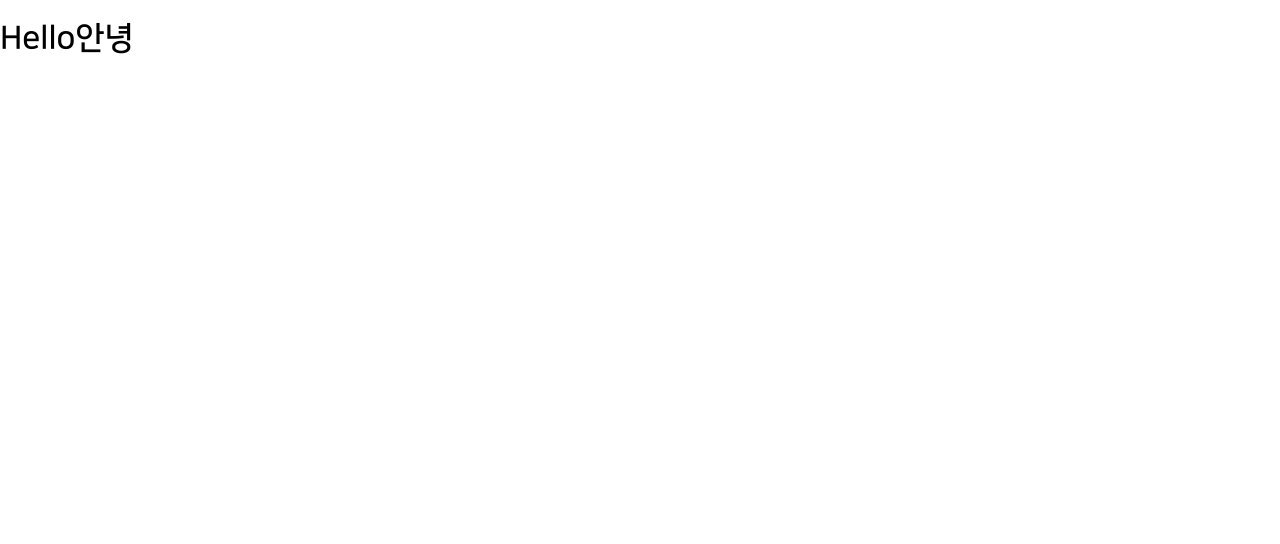
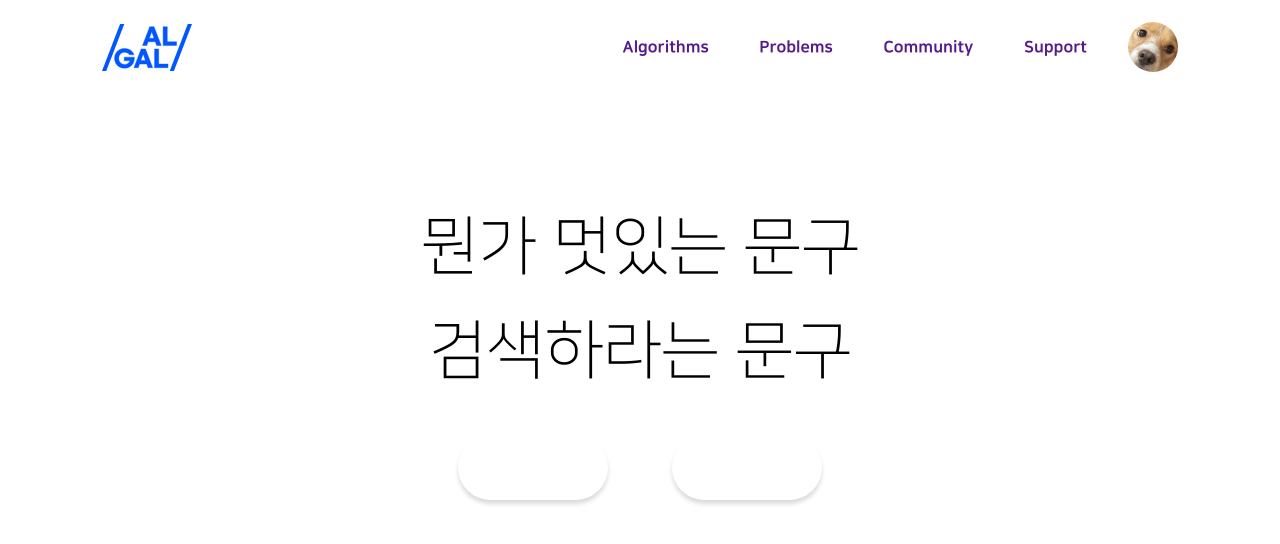
Before and after one commit to yeonju0110/algorithm-gallery, a React (Create React App) app in the folder app/: page / in a window 1280 px wide. Shown: the top 544 px of the page. Built offline with nearby package versions, Linux system fonts and the light colour scheme; no server answers.

Commit message:
feat: main components

```diff
--- a/app/src/app.jsx
+++ b/app/src/app.jsx
@@ -1,8 +1,19 @@
 import React from 'react';
 import './app.module.css';
+import { BrowserRouter, Route, Routes } from 'react-router-dom';
+import styles from './app.module.css';
+import Main from './components/main/main';
 
-function App() {
-  return <h1>Hello안녕</h1>;
+function App({ item }) {
+  return (
+    <div className={styles.app}>
+      <BrowserRouter>
+        <Routes>
+          <Route path='/' exact element={<Main item={item} />} />
+        </Routes>
+      </BrowserRouter>
+    </div>
+    );
 }
 
 export default App;
--- /dev/null
+++ b/app/src/components/item/item.jsx
@@ -0,0 +1,17 @@
+import React from 'react';
+import { Link } from 'react-router-dom';
+import styles from './item.module.css';
+
+const Item = ({ postId, latestPost }) => {
+    return (
+        <div className={styles.box}>
+            <Link to={`/post/${latestPost.postid}`} style={{ textDecoration: 'none', color: '#0056FF' }}>
+                <h5 className={styles.problem}>백준 #{latestPost.tag2}</h5>
+                <div className={styles.lang}>{latestPost.tag1}</div>
+                <div className={styles.algorithm}>{latestPost.tag3}</div>
+            </Link>
+        </div>
+    );
+};
+
+export default Item;
--- /dev/null
+++ b/app/src/components/item/item.module.css
@@ -0,0 +1,28 @@
+.box {
+    display: inline-block;
+    box-sizing: border-box;
+    width: 250px;
+    height: 250px;
+    padding: 20px;
+    margin: 15px;
+    border-radius: 10%;
+    box-shadow: 10px 5px 5px #D2D2D2;
+    flex-shrink: 0;
+    background-color: #ECFFFF;
+}
+
+.box:hover {
+    filter: grayscale(70%);
+    cursor: pointer;
+}
+
+.lang {
+    font-size: 20px;
+    color: #0056FF;
+}
+
+.algorithm {
+    font-size: 40px;
+    font-weight: 500px;
+    color: #0056FF;
+}
--- /dev/null
+++ b/app/src/components/item_list/item_list.jsx
@@ -0,0 +1,26 @@
+import React, { useState, useEffect } from 'react';
+import Item from '../item/item';
+import styles from './item_list.module.css';
+
+const ItemList = ({ item }) => {
+    const [latestPosts, setLatestPosts] = useState([]);
+
+    useEffect(() => {
+        item
+            .showLatest()
+            .then(latestPosts => setLatestPosts(latestPosts));
+    }, []);
+
+    return (
+        <div className={styles.box}>
+            {latestPosts.map(latestPost => (
+                <Item
+                    key={latestPost.postid}
+                    latestPost={latestPost}
+                />
+            ))}
+        </div>
+    );
+};
+
+export default ItemList;
--- /dev/null
+++ b/app/src/components/item_list/item_list.module.css
@@ -0,0 +1,9 @@
+.box {
+    width: 100%;
+    height: 50px;
+    margin: 87px 0;
+    padding: 0 100px;
+    display: flex;
+    justify-content: center;
+    flex-wrap: wrap;
+}
--- /dev/null
+++ b/app/src/components/main/main.jsx
@@ -0,0 +1,24 @@
+import React from 'react';
+import Header from '../header/header';
+import ItemList from '../item_list/item_list';
+import Search from '../search/search';
+import styles from './main.module.css';
+
+const Main = ({ item }) => {
+    return (
+        <div className={styles.feed}>
+            <Header />
+            <section className={styles.box}>
+                <p className={styles.text}>뭔가 멋있는 문구</p>
+                <p className={styles.text}>검색하라는 문구</p>
+                <div className={styles.search}>
+                    <Search />
+                    <Search />
+                </div>
+            </section>
+            <ItemList item={item} />
+        </div>
+    );
+};
+
+export default Main;
--- /dev/null
+++ b/app/src/components/main/main.module.css
@@ -0,0 +1,25 @@
+@value agGray from '../../common/colors.css';
+
+.feed {
+    width: 100%;
+}
+
+.box {
+    background-color: agGray;
+    width: 100%;
+    height: 506px;
+    display: flex;
+    flex-direction: column;
+    justify-content: center;
+    align-items: center;
+}
+
+.text {
+    font-size: 64px;
+    font-weight: 300;
+    margin: 1rem;
+}
+
+.search {
+    display: flex;
+}
--- /dev/null
+++ b/app/src/components/search/search.jsx
@@ -0,0 +1,13 @@
+import React from 'react';
+import styles from './search.module.css';
+
+const Search = (props) => {
+    return (
+        <div className={styles.box}>
+            <p className={styles.title}># 언어</p>
+            <p className={styles.text}>언어</p>
+        </div>
+    );
+};
+
+export default Search;
--- /dev/null
+++ b/app/src/components/search/search.module.css
@@ -0,0 +1,24 @@
+@value agBlue, agWhite from '../../common/colors.css';
+
+.box {
+    width: 150px;
+    height: 65px;
+    background-color: agBlue;
+    color: white;
+    box-shadow: 0px 4px 4px 0px #00000025;
+    border-radius: 32.5px;
+    margin: 2rem 2rem 0 2rem;
+}
+
+.title {
+    margin-left: 1rem;
+    margin-bottom: 0;
+    font-weight: 700;
+    font-size: 12px;
+}
+
+.text {
+    margin: 0 3.2rem;
+    font-weight: 300;
+    font-size: 25px;
+}
--- a/app/src/index.js
+++ b/app/src/index.js
@@ -3,10 +3,13 @@ import ReactDOM from 'react-dom/client';
 import './index.module.css';
 import App from './app.jsx';
 import '@fortawesome/fontawesome-free/js/all.js';
+import Item from './service/item';
+
+const item = new Item(process.env.REACT_APP_ALG_SERVER);
 
 const root = ReactDOM.createRoot(document.getElementById('root'));
 root.render(
   <React.StrictMode>
-    <App />
+    <App item={item} />
   </React.StrictMode>
 );
--- /dev/null
+++ b/app/src/service/item.js
@@ -0,0 +1,20 @@
+class Item {
+    constructor(server) {
+        this.server = server;
+        this.getRequestOptions = {
+            method: 'GET',
+            redirect: 'follow',
+        };
+    }
+
+    async showLatest() {
+        const response = await fetch(
+            `${this.server}/post/sort/mainpage/recent`,
+            this.requestOptions
+        );
+        const result = await response.json();
+        return result.data;
+    }
+}
+
+export default Item;
```
